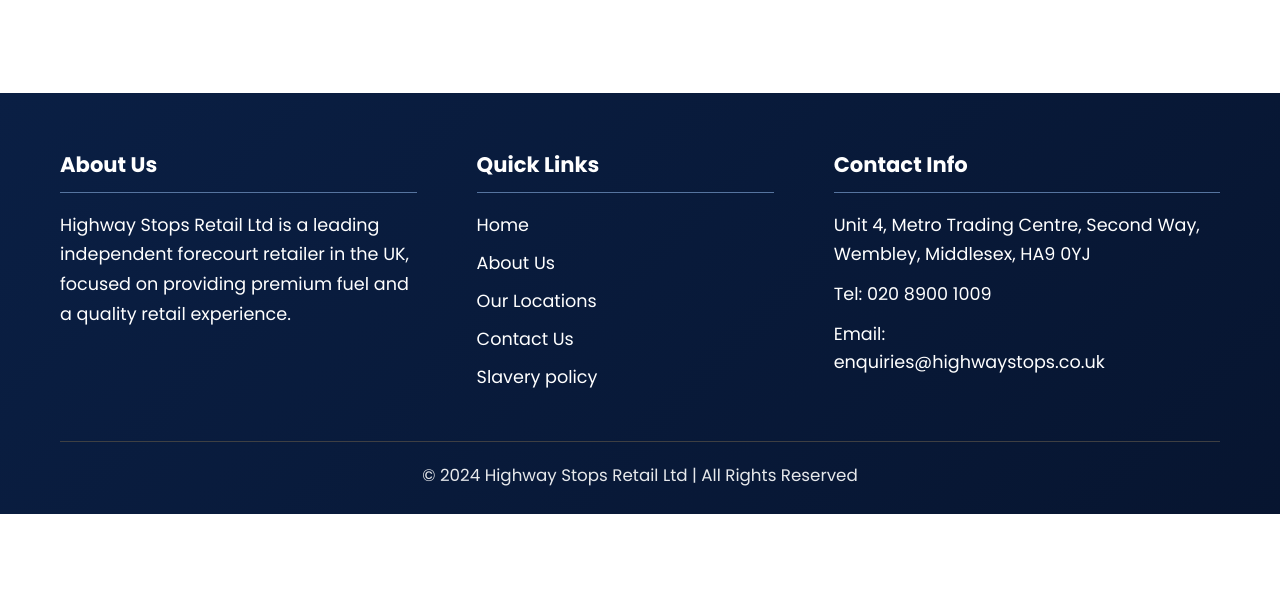
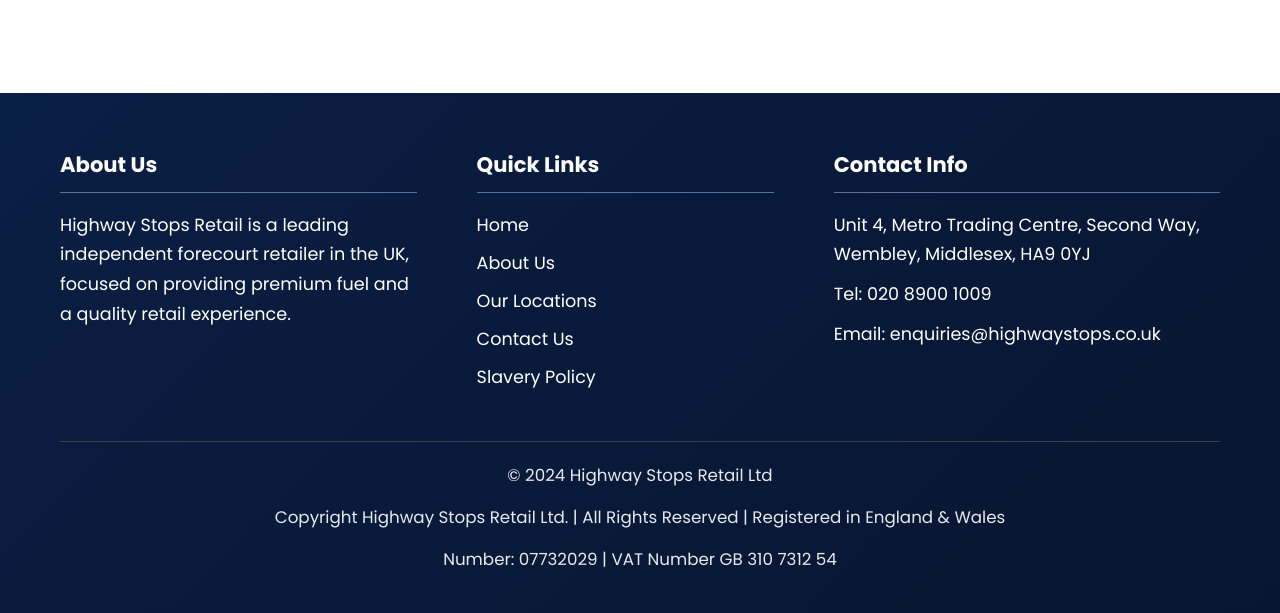
Before and after one commit to Ishiiikaaaa/hsrl-1-, a plain HTML site: page index.html in a window 1280 px wide. Shown: the part 1237-1850 px from the top of the page. Before the commit the page ends 1751 px from the top, so only its background shows below. Drawn offline with nearby package versions, Linux system fonts and the light colour scheme.

Commit message:
index.html

```diff
--- a/index.html
+++ b/index.html
@@ -46,26 +46,25 @@
 
             <div class="slide active">
                 <img src="images/about us.jpeg" alt="Food to Go">
-                <h1>Logo</h1>
             </div>
 
             <div class="slide">
-                <img src="images/home-slider.jpeg" alt="Highway Stops Retail">
+                <img src="images/Petrol Pump.jpg" alt="Highway Stops Retail">
                 <h1>Fuel</h1>
             </div>
 
             <div class="slide">
-                <img src="images/Alcohol 1920x570.jpg" alt="Alcohol">
+                <img src="images/Shop Floor_1.jpg.jpeg" alt="Alcohol">
                 <h1>Convenience store</h1>
             </div>
 
             <div class="slide">
-                <img src="images/Alcohol 1920x570.jpg" alt="Alcohol">
+                <img src="images/Car wash no bin.png" alt="Alcohol">
                 <h1>Valeting</h1>
             </div>
 
             <div class="slide">
-                <img src="images/Alcohol 1920x570.jpg" alt="Alcohol">
+                <img src="images/Stop&Charge.jpg.jpeg" alt="Alcohol">
                 <h1>EV charging</h1>
             </div>
 
@@ -180,62 +179,37 @@
 
     <!-- Footer -->
     <footer class="main-footer">
-
         <div class="container">
-
             <div class="footer-content">
-
                 <div class="footer-section">
                     <h4>About Us</h4>
-                    <p>
-                        Highway Stops Retail Ltd is a leading independent forecourt retailer in the UK, focused on providing premium fuel and a quality retail experience.
-                    </p>
+                    <p>Highway Stops Retail is a leading independent forecourt retailer in the UK, focused on providing premium fuel and a quality retail experience.</p>
                 </div>
-
-
                 <div class="footer-section">
                     <h4>Quick Links</h4>
-
                     <ul>
                         <li><a href="index.html">Home</a></li>
                         <li><a href="about.html">About Us</a></li>
                         <li><a href="locations.html">Our Locations</a></li>
                         <li><a href="contact.html">Contact Us</a></li>
-                        <li><a href="slavery.html">Slavery policy</a></li>
+                        <li><a href="slavery.html">Slavery Policy</a></li>
                     </ul>
                 </div>
-
-
                 <div class="footer-section">
                     <h4>Contact Info</h4>
-
-                    <ul>
-                        <li>
-                            <p>Unit 4, Metro Trading Centre, Second Way, Wembley, Middlesex, HA9 0YJ</p>
-                        </li>
-
-                        <li>
-                            <p>Tel: 020 8900 1009</p>
-                        </li>
-
-                        <li class="email-item">
-                            Email:
-                            <a href="mailto:enquiries@highwaystops.co.uk">
-                                enquiries@highwaystops.co.uk
-                            </a>
-                        </li>
+                     <ul>
+                        <li><p>Unit 4, Metro Trading Centre, Second Way, Wembley, Middlesex, HA9 0YJ</p></li>
+                        <li><p>Tel: 020 8900 1009</p></li>
+                        <li><p>Email: enquiries@highwaystops.co.uk</p></li>
                     </ul>
                 </div>
-
             </div>
-
-
-            <div class="footer-bottom">
-                © 2024 Highway Stops Retail Ltd | All Rights Reserved
-            </div>
-
+<div class="footer-bottom">
+    <p>© 2024 Highway Stops Retail Ltd</p>
+    <p class="footer-legal">Copyright Highway Stops Retail Ltd. | All Rights Reserved | Registered in England &amp; Wales </p>
+    <p>Number: 07732029 | VAT Number GB 310 7312 54</p>
+</div>
         </div>
-
     </footer>
 
 
```
